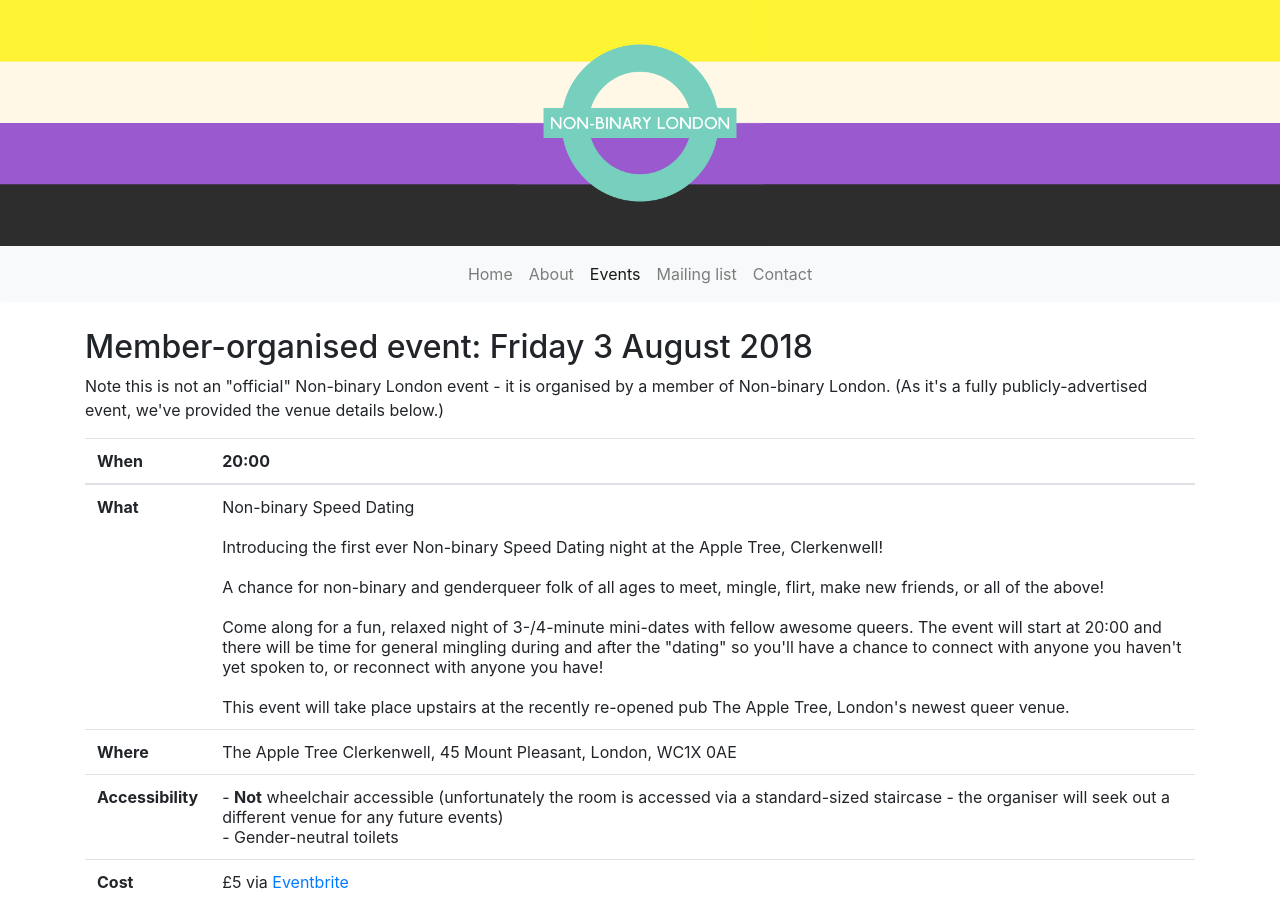
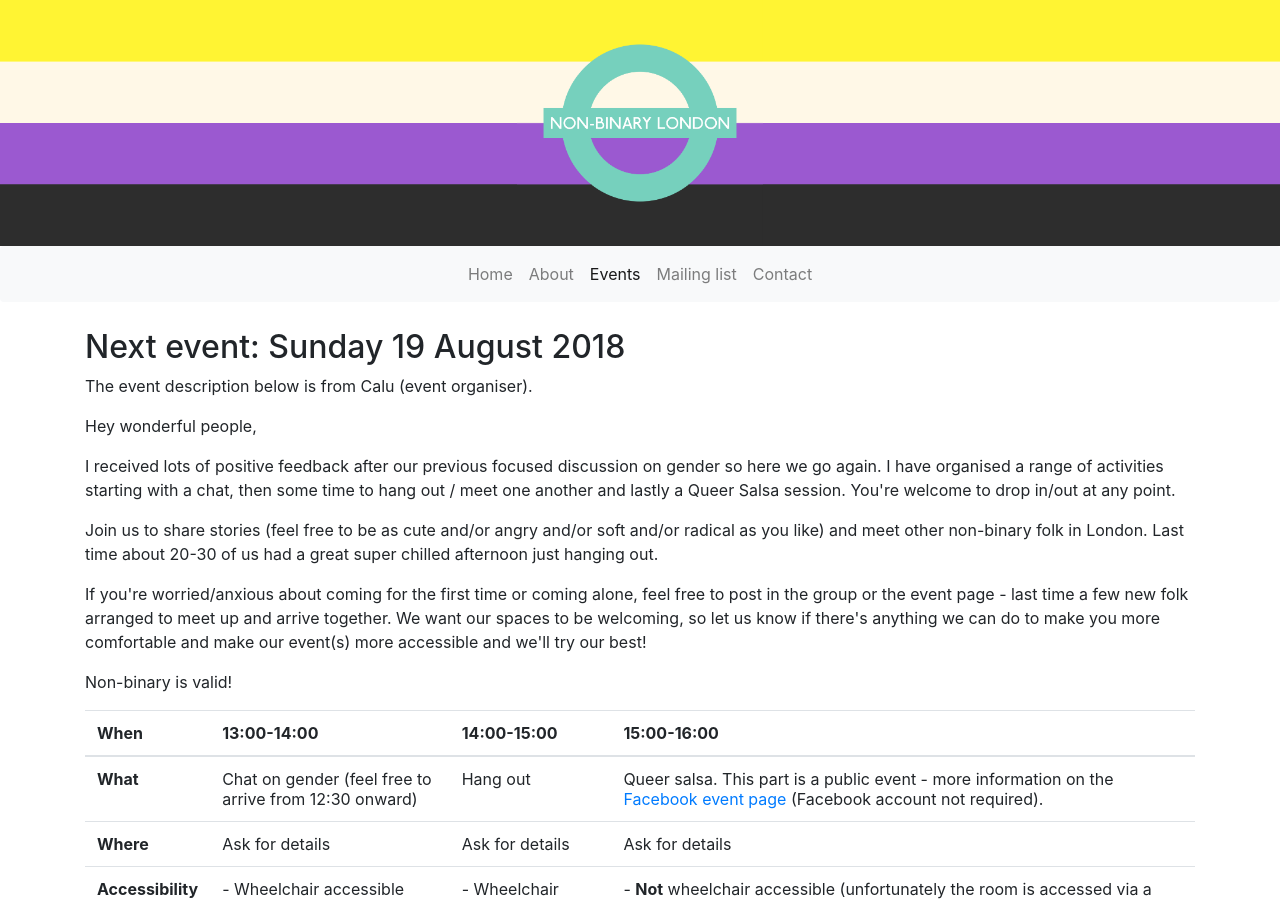
Before and after one commit to nonbinarylondon/Non-binary-London-website, a Jekyll site: the page built from events.html, in a window 1280 px wide and 900 px high. Built offline with Jekyll 4.4.1, drawn with Linux system fonts in a browser that asks for light colours; nearby versions of some CDN libraries; some of the changed text lies outside the part shown.

Commit message:
Updated content

```diff
--- a/events.html
+++ b/events.html
@@ -2,34 +2,54 @@
 title: Events
 layout: default
 ---
-<h2>Member-organised event: Friday 3 August 2018</h2>
+<h2>Next event: Sunday 19 August 2018</h2>
 
-<p>Note this is not an "official" Non-binary London event - it is organised by a member of Non-binary London. (As it's a fully publicly-advertised event, we've provided the venue details below.)</p>
+<p>The event description below is from Calu (event organiser).</p>
+
+<p>Hey wonderful people,</p>
+
+<p>I received lots of positive feedback after our previous focused discussion on gender so here we go again. I have organised a range of activities starting with a chat, then some time to hang out / meet one another and lastly a Queer Salsa session. You're welcome to drop in/out at any point.</p>
+
+<p>Join us to share stories (feel free to be as cute and/or angry and/or soft and/or radical as you like) and meet other non-binary folk in London. Last time about 20-30 of us had a great super chilled afternoon just hanging out.</p>
+
+<p>If you're worried/anxious about coming for the first time or coming alone, feel free to post in the group or the event page - last time a few new folk arranged to meet up and arrive together. We want our spaces to be welcoming, so let us know if there's anything we can do to make you more comfortable and make our event(s) more accessible and we'll try our best!</p>
+
+<p>Non-binary is valid!</p>
 
 <div class="table-responsive">
   <table class="table" style="width:auto">
     <thead>
       <tr>
         <th scope="col">When</th>
-        <th scope="col">20:00</th>
+        <th scope="col">13:00-14:00</th>
+        <th scope="col">14:00-15:00</th>
+        <th scope="col">15:00-16:00</th>
       </tr>
     </thead>
     <tbody>
       <tr>
         <th scope="row">What</th>
-        <td>Non-binary Speed Dating<br><br>Introducing the first ever Non-binary Speed Dating night at the Apple Tree, Clerkenwell!<br><br>A chance for non-binary and genderqueer folk of all ages to meet, mingle, flirt, make new friends, or all of the above!<br><br>Come along for a fun, relaxed night of 3-/4-minute mini-dates with fellow awesome queers. The event will start at 20:00 and there will be time for general mingling during and after the "dating" so you'll have a chance to connect with anyone you haven't yet spoken to, or reconnect with anyone you have!<br><br>This event will take place upstairs at the recently re-opened pub The Apple Tree, London's newest queer venue.</td>
+        <td>Chat on gender (feel free to arrive from 12:30 onward)</td>
+        <td>Hang out</td>
+        <td>Queer salsa. This part is a public event - more information on the <a href="https://www.facebook.com/events/641121446287531" target="_blank">Facebook event page</a> (Facebook account not required).</td>
       </tr>
       <tr>
         <th scope="row">Where</th>
-        <td>The Apple Tree Clerkenwell, 45 Mount Pleasant, London, WC1X 0AE</td>
+        <td>Ask for details</td>
+        <td nowrap>Ask for details</td>
+        <td>Ask for details</td>
       </tr>
       <tr>
         <th scope="row">Accessibility</th>
+        <td>- Wheelchair accessible<br>- Gender-neutral toilets</td>
+        <td>- Wheelchair accessible<br>- Gender-neutral toilets</td>
         <td>- <strong>Not</strong> wheelchair accessible (unfortunately the room is accessed via a standard-sized staircase - the organiser will seek out a different venue for any future events)<br>- Gender-neutral toilets</td>
       </tr>
       <tr>
-        <th scope="row">Cost</th>
-        <td>£5 via <a href="https://www.eventbrite.co.uk/e/non-binary-speed-dating-tickets-47835165267" target="_blank">Eventbrite</a></td>
+      <th scope="row">Cost</th>
+      <td>Free</a></td>
+      <td>Free</a></td>
+      <td>£5 via <a href="https://www.eventbrite.co.uk/e/non-binary-speed-dating-tickets-47835165267" target="_blank">Eventbrite</a></td>
       </tr>
     </tbody>
   </table>
@@ -37,10 +57,10 @@ layout: default
 
 <h4>Host</h4>
 
-<p>This event is being hosted by Ellie Mumford (they/them) who you contact by texting 07730 283 657.</p>
+<p>This event is being hosted by Calu Lema (they/them) who you contact via <a href="mailto:queernewham@gmail.com?subject=nonbinary.london contact: 19 August event">queernewham@gmail.com</a>.</p>
 
 <h2>Upcoming</h2>
-<p>17 August: Non Binary Cabaret meetup<br>18 August: facilitated gender discussion, queer fayre and salsa</p>
+<p>A few events are in the works, but dates are to be confirmed.</p>
 
 <h2>Venue details</h2>
 <p>In order to provide a (thin) layer of safety for our members, we don't provide venue details of events on the website (though where we are attending a public event, the venue can generally be found online pretty easily). In order to access venue details, you should join the <a href="https://www.facebook.com/groups/nonbinarylondon" target="_blank">Facebook group</a> and/or the <a href="/mailing-list" target="_blank">mailing list</a>. Note that if you join the mailing list, you probably won't receive venue details for an event already listed on this page (as the email will most likely have already gone out). If you want to find out the venue of an event that was already listed here when you joined the mailing list, <a href="/contact"> get in contact</a>.
```
